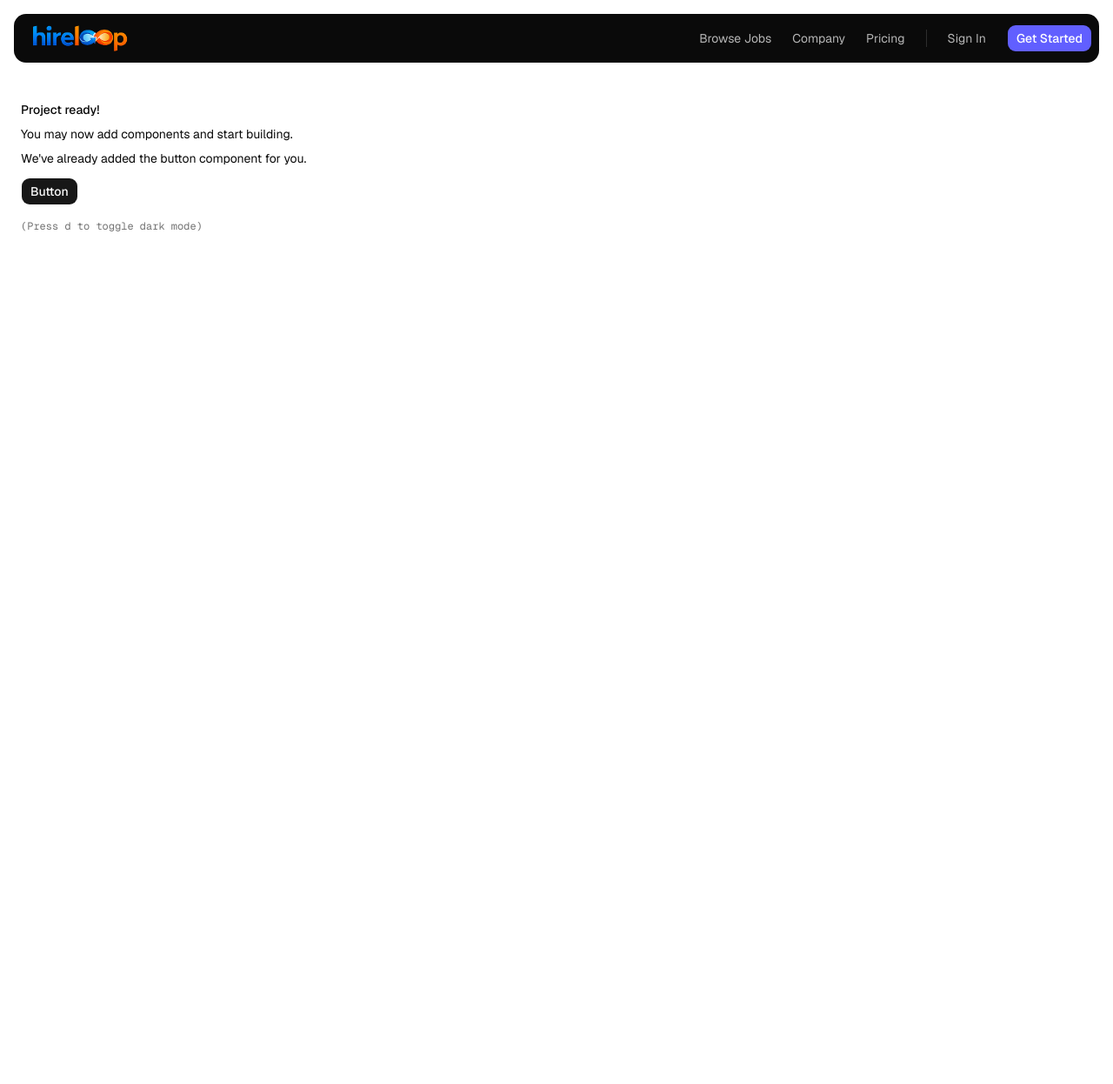
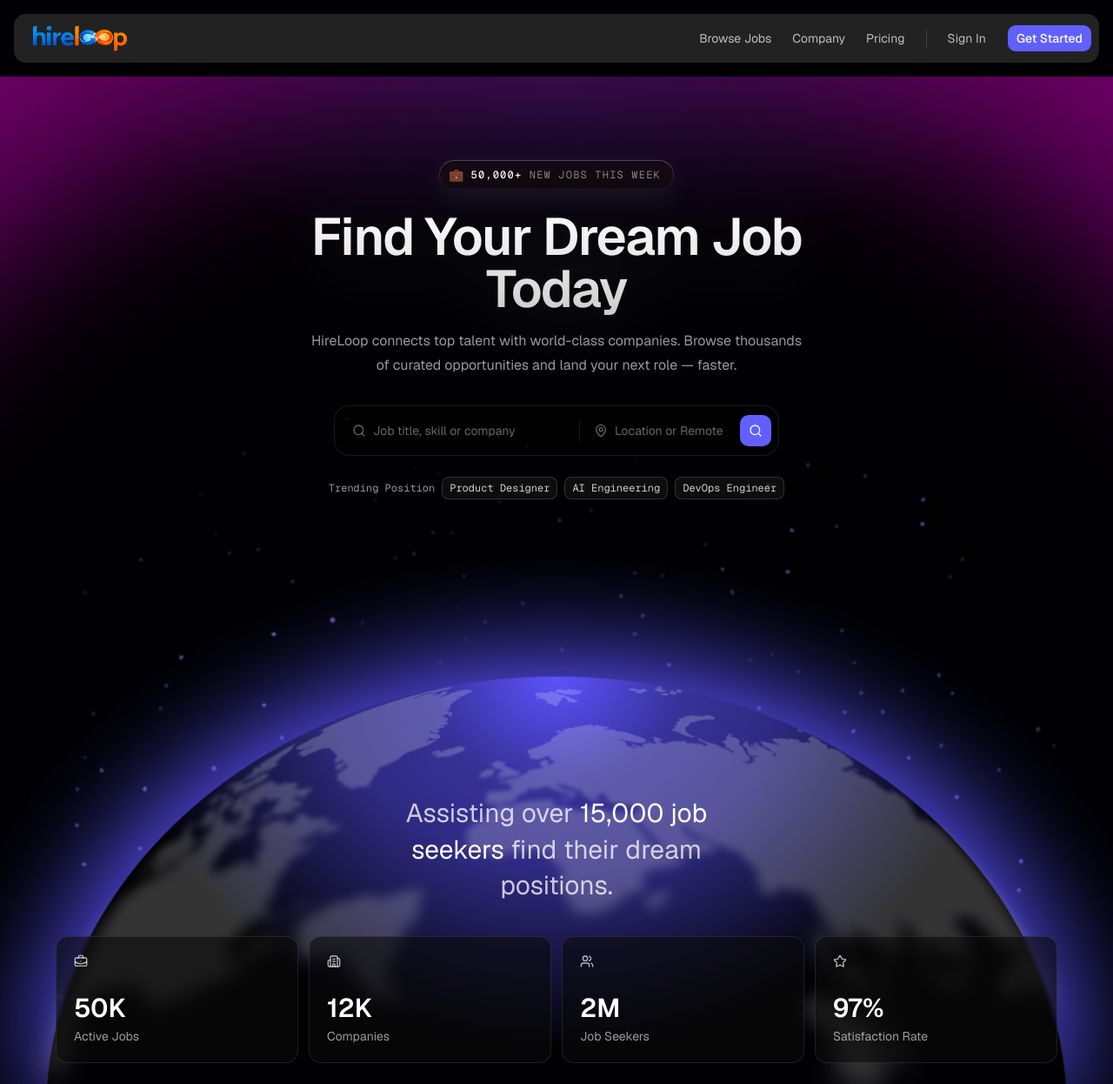
Before and after one commit to Tonoy-Mazumder/hireloop-client, a Next.js app: page / in a window 1280 px wide. Shown: the whole page at 87% size. Before the commit the page ends 888 px from the top, so only its background shows below. Built offline with nearby package versions, Linux system fonts and the light colour scheme.

Commit message:
hero section added

```diff
--- a/app/globals.css
+++ b/app/globals.css
@@ -7,6 +7,7 @@
 @theme inline {
   --font-heading: var(--font-sans);
   --font-sans: var(--font-sans);
+  --font-mono: var(--font-mono);
   --color-sidebar-ring: var(--sidebar-ring);
   --color-sidebar-border: var(--sidebar-border);
   --color-sidebar-accent-foreground: var(--sidebar-accent-foreground);
@@ -121,7 +122,8 @@
     @apply border-border outline-ring/50;
   }
   body {
-    @apply bg-background text-foreground;
+    background-color: #010103;
+    @apply text-foreground;
   }
   html {
     @apply font-sans;
--- a/app/page.tsx
+++ b/app/page.tsx
@@ -1,19 +1,5 @@
-import { Button } from "@/components/ui/button"
+import { Hero } from "@/components/hero"
 
 export default function Page() {
-  return (
-    <div className="flex min-h-svh p-6">
-      <div className="flex max-w-md min-w-0 flex-col gap-4 text-sm leading-loose">
-        <div>
-          <h1 className="font-medium">Project ready!</h1>
-          <p>You may now add components and start building.</p>
-          <p>We&apos;ve already added the button component for you.</p>
-          <Button className="mt-2">Button</Button>
-        </div>
-        <div className="font-mono text-xs text-muted-foreground">
-          (Press <kbd>d</kbd> to toggle dark mode)
-        </div>
-      </div>
-    </div>
-  )
+  return <Hero />
 }
--- /dev/null
+++ b/components/hero.tsx
@@ -0,0 +1,139 @@
+import Image from "next/image"
+import {
+  BriefcaseBusinessIcon,
+  Building2Icon,
+  MapPinIcon,
+  SearchIcon,
+  StarIcon,
+  UsersIcon,
+} from "lucide-react"
+
+import globe from "@/app/images/globe.png"
+
+const trendingKeywords = [
+  "Product Designer",
+  "AI Engineering",
+  "DevOps Engineer",
+]
+
+const stats = [
+  { icon: BriefcaseBusinessIcon, value: "50K", label: "Active Jobs" },
+  { icon: Building2Icon, value: "12K", label: "Companies" },
+  { icon: UsersIcon, value: "2M", label: "Job Seekers" },
+  { icon: StarIcon, value: "97%", label: "Satisfaction Rate" },
+]
+
+export function Hero() {
+  return (
+    <section className="relative overflow-hidden bg-[#010103] text-white">
+      {/* Ambient violet glow behind the top content */}
+      <div
+        aria-hidden
+        className="pointer-events-none absolute inset-x-0 top-0 h-96 bg-[radial-gradient(55%_70%_at_50%_0%,rgba(99,72,235,0.18),transparent_75%)]"
+      />
+
+      <div className="relative mx-auto flex max-w-3xl flex-col items-center px-4 pt-16 text-center sm:pt-24">
+        {/* New jobs badge */}
+        <div className="inline-flex rounded-full bg-gradient-to-b from-white/25 to-white/5 p-px shadow-[0_8px_30px_rgba(255,255,255,0.08)]">
+          <span className="inline-flex items-center gap-2 rounded-full bg-neutral-950 py-1.5 pr-3.5 pl-2.5">
+            <span aria-hidden className="text-sm">
+              💼
+            </span>
+            <span className="font-mono text-xs tracking-widest">
+              <span className="font-medium text-white">50,000+</span>
+              <span className="text-white/50"> NEW JOBS THIS WEEK</span>
+            </span>
+          </span>
+        </div>
+
+        <h1 className="mt-6 bg-gradient-to-b from-white to-white/80 bg-clip-text text-4xl font-semibold tracking-tight text-transparent drop-shadow-[0_10px_40px_rgba(255,255,255,0.15)] sm:text-5xl md:text-6xl">
+          Find Your Dream Job Today
+        </h1>
+
+        <p className="mt-4 max-w-xl text-sm leading-6 text-white/60 sm:text-base sm:leading-7">
+          HireLoop connects top talent with world-class companies. Browse
+          thousands of curated opportunities and land your next role — faster.
+        </p>
+
+        {/* Search bar (visual only) */}
+        <div className="mt-8 flex w-full max-w-lg flex-col gap-1.5 rounded-2xl border border-white/10 bg-black/50 p-2 shadow-[0_10px_40px_rgba(0,0,0,0.4)] sm:flex-row sm:items-center sm:gap-1">
+          <label className="flex min-w-0 flex-1 items-center gap-2 rounded-xl bg-white/[0.03] px-3 py-2.5 sm:bg-transparent">
+            <SearchIcon className="size-4 shrink-0 text-white/40" />
+            <input
+              type="text"
+              placeholder="Job title, skill or company"
+              className="w-full min-w-0 bg-transparent text-sm text-white outline-none placeholder:text-white/40"
+            />
+          </label>
+          <div
+            aria-hidden
+            className="hidden h-6 w-px shrink-0 bg-white/10 sm:block"
+          />
+          <label className="flex min-w-0 flex-1 items-center gap-2 rounded-xl bg-white/[0.03] px-3 py-2.5 sm:w-44 sm:flex-none sm:bg-transparent">
+            <MapPinIcon className="size-4 shrink-0 text-white/40" />
+            <input
+              type="text"
+              placeholder="Location or Remote"
+              className="w-full min-w-0 bg-transparent text-sm text-white outline-none placeholder:text-white/40"
+            />
+          </label>
+          <button
+            type="button"
+            aria-label="Search"
+            className="mx-auto grid size-10 shrink-0 place-items-center rounded-[10px] bg-indigo-500 transition-colors hover:bg-indigo-400 sm:mx-0 sm:size-9"
+          >
+            <SearchIcon className="size-4 text-white" />
+          </button>
+        </div>
+
+        {/* Trending positions */}
+        <div className="mt-6 flex flex-wrap items-center justify-center gap-2">
+          <span className="font-mono text-xs text-white/60">
+            Trending Position
+          </span>
+          {trendingKeywords.map((keyword) => (
+            <span
+              key={keyword}
+              className="rounded-md border border-white/15 bg-white/5 px-2 py-1 font-mono text-xs text-white/80"
+            >
+              {keyword}
+            </span>
+          ))}
+        </div>
+      </div>
+
+      {/* Globe visual with overlay copy and stats cards */}
+      <div className="relative mt-8 h-[460px] sm:h-[520px] lg:h-[640px]">
+        <Image
+          src={globe}
+          alt=""
+          priority
+          sizes="100vw"
+          className="pointer-events-none absolute -top-[370px] left-1/2 w-[820px] max-w-none -translate-x-1/2 sm:-top-[500px] sm:w-[1100px] lg:-top-[650px] lg:w-[1400px]"
+        />
+
+        <p className="absolute bottom-40 left-1/2 w-full max-w-md -translate-x-1/2 px-4 text-center text-2xl leading-snug text-white/75 sm:bottom-48 sm:text-3xl md:bottom-52">
+          Assisting over <span className="text-white">15,000 job seekers</span>{" "}
+          find their dream positions.
+        </p>
+
+        <div className="absolute inset-x-4 bottom-4 mx-auto grid max-w-6xl grid-cols-2 gap-3 sm:inset-x-8 sm:bottom-6 md:grid-cols-4">
+          {stats.map((stat) => (
+            <div
+              key={stat.label}
+              className="rounded-xl border border-white/10 bg-neutral-950/60 p-4 backdrop-blur-[2px] sm:p-5"
+            >
+              <stat.icon className="size-4 text-white/70" />
+              <div className="mt-5 text-2xl font-semibold sm:mt-7 sm:text-3xl">
+                {stat.value}
+              </div>
+              <div className="mt-1 text-xs text-white/60 sm:text-sm">
+                {stat.label}
+              </div>
+            </div>
+          ))}
+        </div>
+      </div>
+    </section>
+  )
+}
--- a/components/navbar.tsx
+++ b/components/navbar.tsx
@@ -37,7 +37,7 @@ export function Navbar() {
 
   return (
     <header className="p-3 sm:p-4">
-      <nav className="mx-auto flex h-14 items-center justify-between rounded-xl bg-neutral-950 pr-2 pl-4 sm:pl-5">
+      <nav className="mx-auto flex h-14 items-center justify-between rounded-xl bg-[#222222] pr-2 pl-4 sm:pl-5">
         <Logo />
 
         {/* Desktop */}
@@ -86,7 +86,7 @@ export function Navbar() {
 
           <SheetContent
             side="right"
-            className="w-72 max-w-[85vw] border-white/10 bg-neutral-950 text-white [&_[data-slot=sheet-close]]:text-white [&_[data-slot=sheet-close]]:hover:bg-white/10 [&_[data-slot=sheet-close]]:hover:text-white"
+            className="w-72 max-w-[85vw] border-white/10 bg-[#222222] text-white [&_[data-slot=sheet-close]]:text-white [&_[data-slot=sheet-close]]:hover:bg-white/10 [&_[data-slot=sheet-close]]:hover:text-white"
           >
             <SheetHeader>
               <SheetTitle className="sr-only">Hireloop menu</SheetTitle>
```
Also changed, not shown: 1 other file (tests, documents, lock files or other folders). Lines whose indentation alone changed are shown as unchanged.
